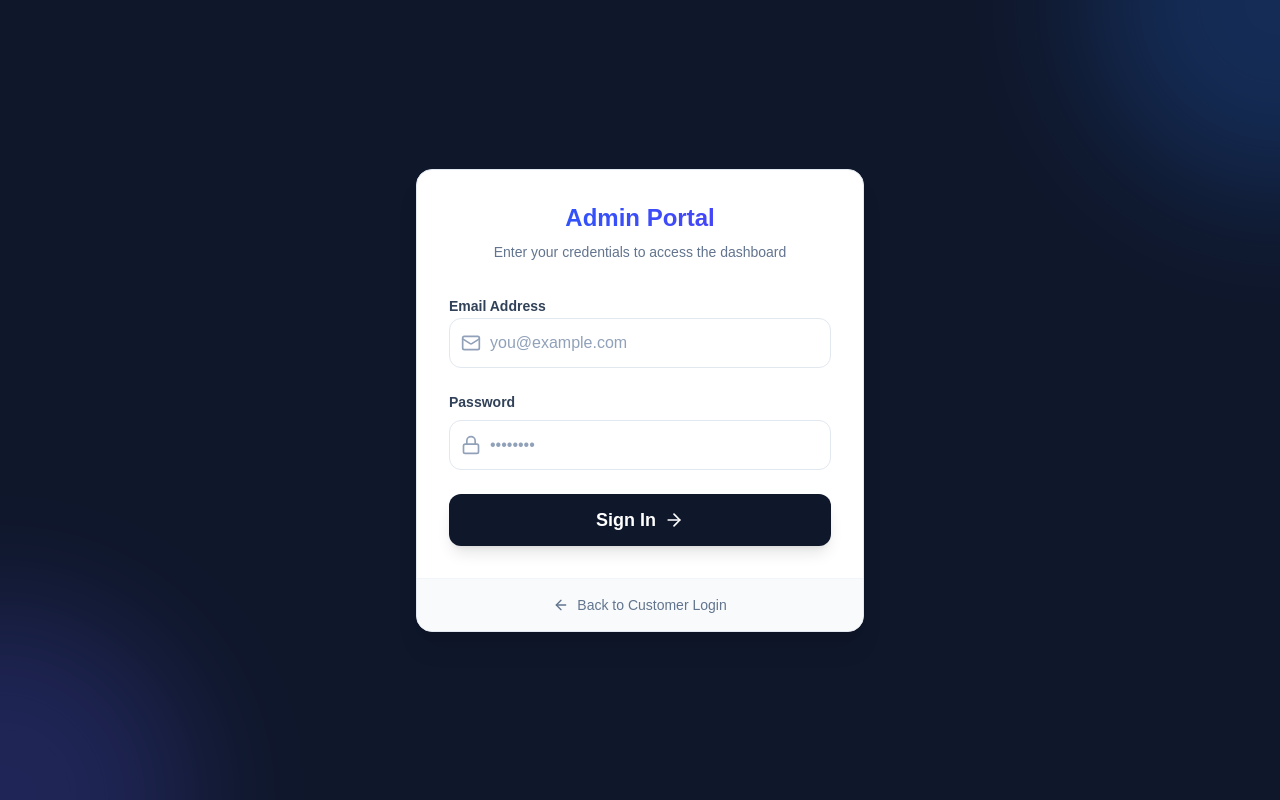
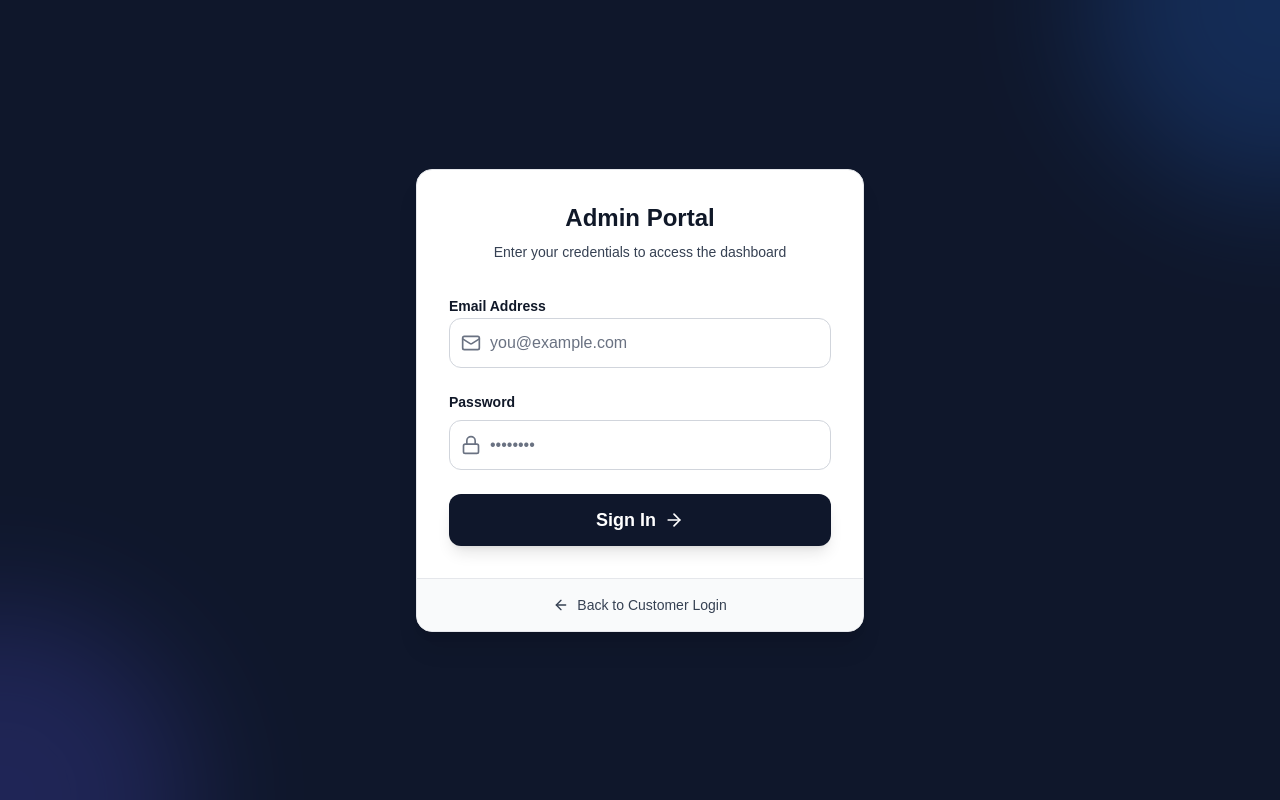
Before and after one commit to janitha-visna/ecommerce-frontend, a Next.js app: page /admin/login in a window 1280 px wide. Built offline with nearby package versions, Linux system fonts and the light colour scheme.

Commit message:
added cart,auth,

```diff
--- a/app/(shop)/page.tsx
+++ b/app/(shop)/page.tsx
@@ -10,7 +10,7 @@ import { Product } from "../lib/prodcuts";
 
 export default function HomePage() {
   // Show latest 8 products
-  const latestProducts = PRODUCTS.slice(-8).reverse();
+  //const latestProducts = PRODUCTS.slice(-8).reverse();
 
   return (
     <div className="min-h-screen flex flex-col">
@@ -43,30 +43,7 @@ export default function HomePage() {
         <h2 className="text-3xl font-semibold mb-10 text-center text-black">
           Latest Collection
         </h2>
-        {latestProducts.length > 0 ? (
-          <div className="grid grid-cols-1 sm:grid-cols-2 md:grid-cols-4 gap-6">
-            {latestProducts.map((product) => (
-              <div
-                key={product.id}
-                className="border rounded-lg overflow-hidden hover:shadow-lg transition"
-              >
-                <img
-                  src={product.imageUrl}
-                  alt={product.name}
-                  className="w-full h-56 object-cover"
-                />
-                <div className="p-4">
-                  <h3 className="font-semibold text-lg">{product.name}</h3>
-                  <p className="text-blue-600 font-bold mt-2">
-                    ${product.price.toFixed(2)}
-                  </p>
-                </div>
-              </div>
-            ))}
-          </div>
-        ) : (
-          <p className="text-center text-gray-500">No products available.</p>
-        )}
+
       </section>
     </div>
   );
--- a/app/api/products/[id]/route.ts
+++ /dev/null
@@ -1,22 +0,0 @@
-// app/api/products/[id]/route.ts
-import { NextResponse } from "next/server";
-import { Product } from "@/models/Product"; // Sequelize model from your backend
-
-export async function GET(
-  req: Request,
-  { params }: { params: { id: string } }
-) {
-  const id = Number(params.id);
-  try {
-    const product = await Product.findByPk(id);
-    if (!product) {
-      return NextResponse.json({ error: "Product not found" }, { status: 404 });
-    }
-    return NextResponse.json(product);
-  } catch (error) {
-    return NextResponse.json(
-      { error: "Something went wrong" },
-      { status: 500 }
-    );
-  }
-}
--- a/app/components/Header.tsx
+++ b/app/components/Header.tsx
@@ -3,7 +3,7 @@
 import Link from "next/link";
 import { usePathname } from "next/navigation"; // <-- new hook
 import { ShoppingCart, Menu, X, Search } from "lucide-react";
-import { useState } from "react";
+import { useState, useEffect } from "react";
 import { useCart } from "../context/CartContext";
 import { useAuth } from "../context/AuthContext";
 
@@ -12,6 +12,11 @@ export default function Header() {
   const { cartCount } = useCart();
   const { user } = useAuth();
   const pathname = usePathname(); // <-- current route
+
+  // ✅ Correct place to log the user
+  useEffect(() => {
+    console.log("Auth user:", user);
+  }, [user]);
 
   const navLinks = [
     { href: "/", label: "Home" },
--- a/app/components/LoginForm.tsx
+++ b/app/components/LoginForm.tsx
@@ -3,8 +3,6 @@
 import { useState } from "react";
 import Link from "next/link";
 import { Mail, Lock, ArrowRight, Loader2 } from "lucide-react";
-import { useRouter } from "next/navigation";
-
 import { useAuth } from "../context/AuthContext";
 
 interface LoginFormProps {
@@ -12,107 +10,142 @@ interface LoginFormProps {
   onToggle?: () => void;
 }
 
-export default function LoginForm({ isAdmin = false, onToggle }: LoginFormProps) {
-    const router = useRouter();
+export default function LoginForm({
+  isAdmin = false,
+  onToggle,
+}: LoginFormProps) {
   const { login } = useAuth();
   const [loading, setLoading] = useState(false);
-    const [formData, setFormData] = useState({
-        email: "",
-        password: "",
-    });
+  const [formData, setFormData] = useState({ email: "", password: "" });
 
   const handleSubmit = async (e: React.FormEvent) => {
     e.preventDefault();
     setLoading(true);
 
-        // Simulate API call
-        await new Promise((resolve) => setTimeout(resolve, 1500));
-
+    try {
+      await login(formData.email, formData.password);
+      // AuthContext handles redirection based on role
+    } catch (err: any) {
+      alert(err.message || "Invalid email or password");
+    } finally {
       setLoading(false);
-        login(formData.email, isAdmin ? "admin" : "user");
+    }
   };
 
   return (
-        <div className="w-full max-w-md bg-white rounded-2xl shadow-xl border border-slate-200 overflow-hidden animate-in fade-in slide-in-from-bottom-8 duration-500">
+    <div className="w-full max-w-md bg-white rounded-2xl shadow-xl border border-gray-200 overflow-hidden animate-in fade-in slide-in-from-bottom-8 duration-500">
       <div className="p-8">
+        {/* Header */}
         <div className="text-center mb-8">
-                    <h2 className="text-2xl font-bold bg-gradient-to-r from-blue-600 to-indigo-600 bg-clip-text text-transparent">
+          <h2 className="text-2xl font-bold text-gray-900">
             {isAdmin ? "Admin Portal" : "Welcome Back"}
           </h2>
-                    <p className="text-slate-500 mt-2 text-sm">
+          <p className="text-gray-700 mt-2 text-sm">
             {isAdmin
               ? "Enter your credentials to access the dashboard"
               : "Sign in to your account to continue shopping"}
           </p>
         </div>
 
+        {/* Form */}
         <form onSubmit={handleSubmit} className="space-y-6">
+          {/* Email */}
           <div className="space-y-2">
-                        <label className="text-sm font-semibold text-slate-700">Email Address</label>
+            <label className="text-sm font-semibold text-gray-900">
+              Email Address
+            </label>
             <div className="relative">
-                            <Mail className="absolute left-3 top-1/2 -translate-y-1/2 text-slate-400 w-5 h-5" />
+              <Mail className="absolute left-3 top-1/2 -translate-y-1/2 text-gray-500 w-5 h-5" />
               <input
                 type="email"
                 required
                 value={formData.email}
-                                onChange={(e) => setFormData({ ...formData, email: e.target.value })}
-                                className="w-full pl-10 pr-4 py-3 rounded-xl border border-slate-200 focus:border-blue-500 focus:ring-4 focus:ring-blue-500/10 outline-none transition-all placeholder:text-slate-400 text-slate-900"
+                onChange={(e) =>
+                  setFormData({ ...formData, email: e.target.value })
+                }
+                className="w-full pl-10 pr-4 py-3 rounded-xl border border-gray-300
+                  bg-white text-black placeholder:text-gray-500
+                  focus:border-blue-500 focus:ring-4 focus:ring-blue-500/20
+                  outline-none transition-all"
                 placeholder="you@example.com"
               />
             </div>
           </div>
 
+          {/* Password */}
           <div className="space-y-2">
             <div className="flex justify-between items-center">
-                            <label className="text-sm font-semibold text-slate-700">Password</label>
+              <label className="text-sm font-semibold text-gray-900">
+                Password
+              </label>
               {!isAdmin && (
-                                <Link href="#" className="text-xs text-blue-600 hover:underline">
+                <Link
+                  href="#"
+                  className="text-xs text-blue-600 hover:underline"
+                >
                   Forgot password?
                 </Link>
               )}
             </div>
             <div className="relative">
-                            <Lock className="absolute left-3 top-1/2 -translate-y-1/2 text-slate-400 w-5 h-5" />
+              <Lock className="absolute left-3 top-1/2 -translate-y-1/2 text-gray-500 w-5 h-5" />
               <input
                 type="password"
                 required
                 value={formData.password}
-                                onChange={(e) => setFormData({ ...formData, password: e.target.value })}
-                                className="w-full pl-10 pr-4 py-3 rounded-xl border border-slate-200 focus:border-blue-500 focus:ring-4 focus:ring-blue-500/10 outline-none transition-all placeholder:text-slate-400 text-slate-900"
+                onChange={(e) =>
+                  setFormData({ ...formData, password: e.target.value })
+                }
+                className="w-full pl-10 pr-4 py-3 rounded-xl border border-gray-300
+                  bg-white text-black placeholder:text-gray-500
+                  focus:border-blue-500 focus:ring-4 focus:ring-blue-500/20
+                  outline-none transition-all"
                 placeholder="••••••••"
               />
             </div>
           </div>
 
+          {/* Submit */}
           <button
             type="submit"
             disabled={loading}
-                        className="w-full bg-slate-900 text-white py-3 rounded-xl font-bold text-lg hover:bg-slate-800 transition-all shadow-lg hover:shadow-slate-900/20 active:scale-95 flex items-center justify-center gap-2 group disabled:opacity-70 disabled:cursor-not-allowed"
+            className="w-full bg-slate-900 text-white py-3 rounded-xl font-bold text-lg
+              hover:bg-slate-800 transition-all shadow-lg
+              active:scale-95 flex items-center justify-center gap-2
+              disabled:opacity-70 disabled:cursor-not-allowed"
           >
             {loading ? (
               <Loader2 className="w-5 h-5 animate-spin" />
             ) : (
               <>
                 Sign In
-                                <ArrowRight className="w-5 h-5 group-hover:translate-x-1 transition-transform" />
+                <ArrowRight className="w-5 h-5" />
               </>
             )}
           </button>
         </form>
 
+        {/* Register link */}
         {!isAdmin && onToggle && (
-                    <div className="mt-6 text-center text-sm text-slate-500">
-                        Don't have an account?{" "}
-                        <button onClick={onToggle} className="text-blue-600 font-bold hover:underline">
+          <div className="mt-6 text-center text-sm text-gray-700">
+            Don&apos;t have an account?{" "}
+            <button
+              onClick={onToggle}
+              className="text-blue-600 font-semibold hover:underline"
+            >
               Sign up
             </button>
           </div>
         )}
       </div>
 
+      {/* Admin footer */}
       {isAdmin && (
-                <div className="bg-slate-50 p-4 text-center border-t border-slate-100">
-                    <Link href="/login" className="text-sm text-slate-500 hover:text-slate-800 transition-colors flex items-center justify-center gap-2">
+        <div className="bg-gray-50 p-4 text-center border-t border-gray-200">
+          <Link
+            href="/login"
+            className="text-sm text-gray-700 hover:text-gray-900 flex items-center justify-center gap-2"
+          >
             <ArrowRight className="w-4 h-4 rotate-180" />
             Back to Customer Login
           </Link>
--- a/app/register/page.tsx
+++ b/app/register/page.tsx
@@ -1,4 +1,4 @@
-import RegisterForm from "../../components/RegisterForm";
+import RegisterForm from "../components/RegisterForm";
 
 export default function RegisterPage() {
     return (
--- a/package.json
+++ b/package.json
@@ -9,6 +9,7 @@
     "lint": "eslint"
   },
   "dependencies": {
+    "js-cookie": "^3.0.5",
     "lucide-react": "^0.562.0",
     "next": "16.1.4",
     "react": "19.2.3",
@@ -16,6 +17,7 @@
   },
   "devDependencies": {
     "@tailwindcss/postcss": "^4",
+    "@types/js-cookie": "^3.0.6",
     "@types/node": "^20",
     "@types/react": "^19",
     "@types/react-dom": "^19",
```
Also changed, not shown: app/components/RegisterForm.tsx (+46 -15 lines), app/context/AuthContext.tsx (+51 -20 lines), 1 other file (tests, documents, lock files or other folders). Lines whose indentation alone changed are shown as unchanged.
